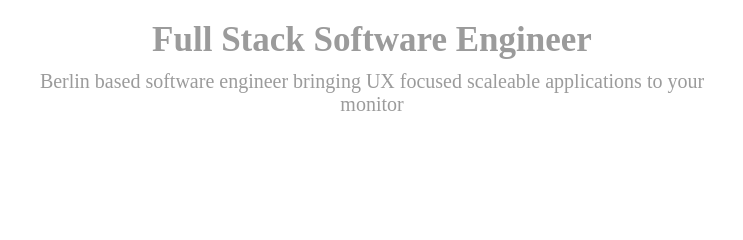
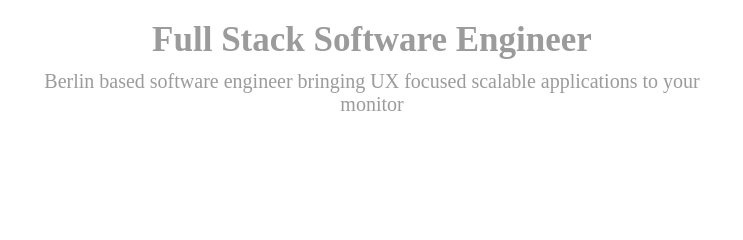
Before and after one commit to andrewcooke89/portfolio, a website: page index.html in a window 1280 px wide. Shown: the part 332-572 px from the top of the page, 268-1011 px from the left. Drawn offline with nearby package versions, Linux system fonts and the light colour scheme.

Commit message:
fix: typo

```diff
--- a/index.html
+++ b/index.html
@@ -24,7 +24,7 @@
 
             <div class="landingSection__textContainer">
                 <h1 class="landingSection__heading">Full Stack Software Engineer</h1>
-                <p class="landingSection__blurb">Berlin based software engineer bringing UX focused scaleable applications to your monitor</p>
+                <p class="landingSection__blurb">Berlin based software engineer bringing UX focused scalable applications to your monitor</p>
             </div>
 
             <a class="landingSection__mobileGithub" href="https://github.com/andrewcooke89" target="_blank" >
```
